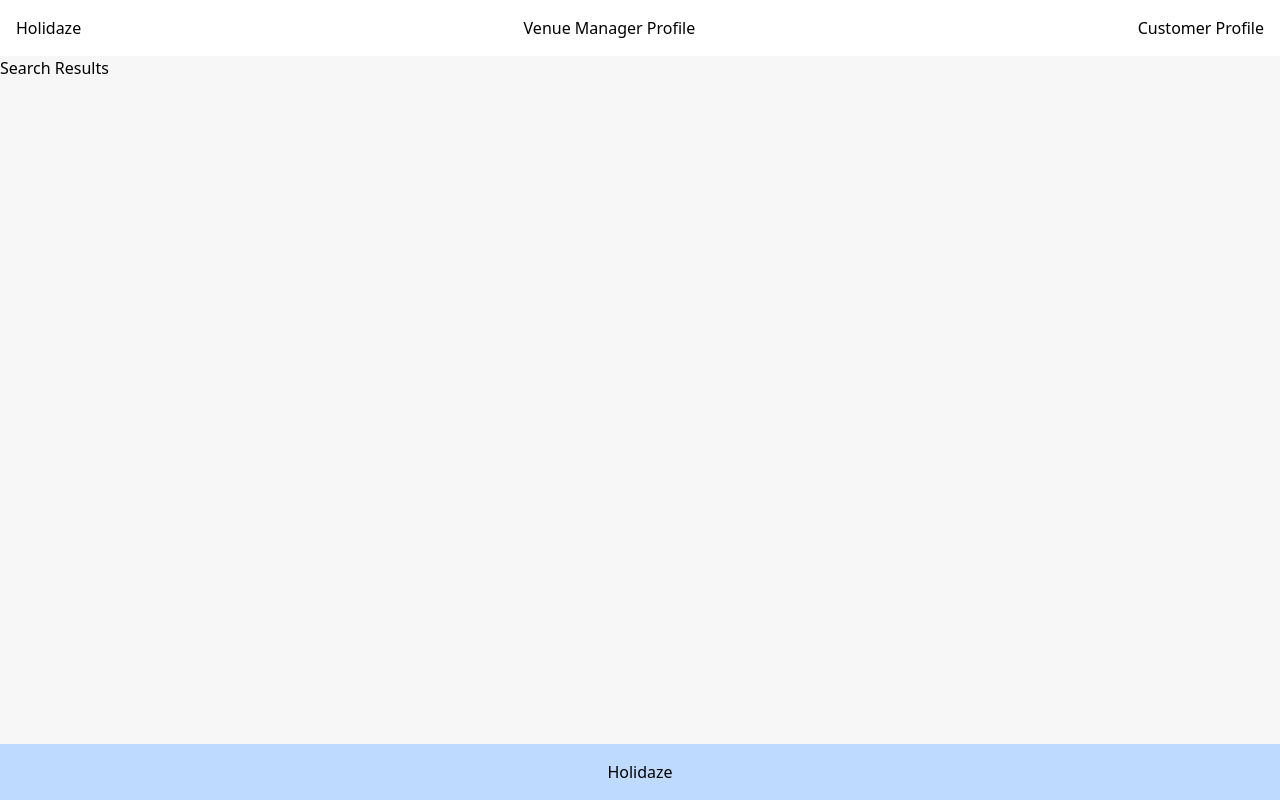
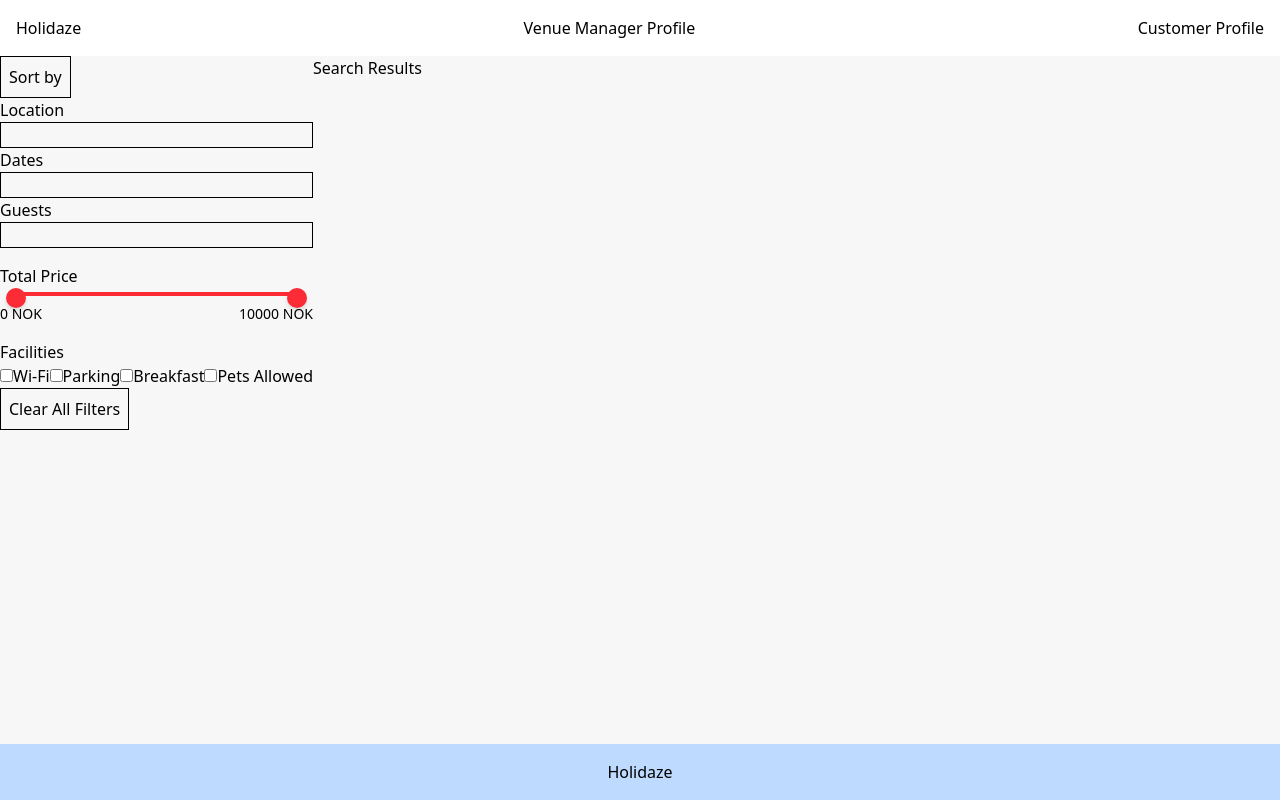
Before and after one commit to IngridOrnum/ingrid_holidaze_2025, a React (Vite) app: page /search-results in a window 1280 px wide. Built offline with nearby package versions, Linux system fonts and the light colour scheme.

Commit message:
Chore: Added price-slider to filter results

```diff
--- a/package.json
+++ b/package.json
@@ -13,6 +13,7 @@
     "@tailwindcss/vite": "^4.1.3",
     "react": "^19.0.0",
     "react-dom": "^19.0.0",
+    "react-range": "^1.10.0",
     "react-router-dom": "^7.5.0",
     "tailwindcss": "^4.1.3",
     "zustand": "^5.0.3"
--- a/src/App.jsx
+++ b/src/App.jsx
@@ -1,4 +1,3 @@
-
 import {Link} from "react-router-dom";
 
 function App() {
--- /dev/null
+++ b/src/Components/Filters/Slider.jsx
@@ -0,0 +1,42 @@
+import { Range } from "react-range";
+
+const MIN = 0;
+const MAX = 10000;
+
+export function PriceSlider({ values, setValues }) {
+    if (!Array.isArray(values) || values.length < 2) {
+        return null; // eller vis en spinner/error
+    }
+    return (
+        <div className="w-full px-4">
+            <Range
+                step={100}
+                min={MIN}
+                max={MAX}
+                values={values}
+                onChange={setValues}
+                renderTrack={({ props, children }) => (
+                    <div
+                        {...props}
+                        className="h-1 w-full rounded bg-gray-300"
+                    >
+                        <div
+                            className="h-1 bg-red-500"
+                            style={{
+                                width: `${(values[1] - values[0]) / (MAX - MIN) * 100}%`,
+                                marginLeft: `${(values[0] - MIN) / (MAX - MIN) * 100}%`,
+                            }}
+                        />
+                        {children}
+                    </div>
+                )}
+                renderThumb={({ props }) => (
+                    <div
+                        {...props}
+                        className="h-5 w-5 rounded-full bg-red-500 shadow-md cursor-pointer"
+                    />
+                )}
+            />
+        </div>
+    );
+}
--- /dev/null
+++ b/src/Components/Filters/index.jsx
@@ -0,0 +1,17 @@
+import {PriceSlider} from "./Slider.jsx";
+import { useState } from "react";
+
+export function Filters () {
+    const [priceRange, setPriceRange] = useState([0, 10000]);
+
+    return (
+        <div className="my-4">
+            <label className="block mb-1 font-medium">Total Price</label>
+            <PriceSlider values={priceRange} setValues={setPriceRange} />
+            <div className="flex justify-between text-sm mt-2">
+                <span>{priceRange[0]} NOK</span>
+                <span>{priceRange[1]} NOK</span>
+            </div>
+        </div>
+    )
+}
--- a/src/Components/Layout/Footer.jsx
+++ b/src/Components/Layout/Footer.jsx
@@ -9,6 +9,5 @@ export function Footer() {
                 </div>
             </Link>
         </footer>
-
     )
 }
--- a/src/Routes/SearchResults.jsx
+++ b/src/Routes/SearchResults.jsx
@@ -1,7 +1,39 @@
+import {Filters} from "../Components/Filters/index.jsx";
+
 export function SearchResults() {
     return (
-        <>
+        <div className={"flex"}>
+            <div className={"filter-aside"}>
+                <div className={"border border-black p-2 w-fit"}>Sort by</div>
+                <div className={"flex flex-col"}>
+                    <label>Location</label>
+                    <input className={"border border-black"}/>
+                </div>
+                <div className={"flex flex-col"}>
+                    <label>Dates</label>
+                    <input className={"border border-black"}/>
+                </div>
+                <div className={"flex flex-col"}>
+                    <label>Guests</label>
+                    <input className={"border border-black"}/>
+                </div>
+               <Filters/>
+                <div>
+                    <span>Facilities</span>
+                    <div>
+                        <input type="checkbox" name="wifi" value="wifi"/>
+                        <label htmlFor="wifi">Wi-Fi</label>
+                        <input type="checkbox" name="parking" value="parking"/>
+                        <label htmlFor="parking">Parking</label>
+                        <input type="checkbox" name="breakfast" value="breakfast"/>
+                        <label htmlFor="breakfast">Breakfast</label>
+                        <input type="checkbox" name="pets" value="pets"/>
+                        <label htmlFor="pets">Pets Allowed</label>
+                    </div>
+                </div>
+                <button className={"border border-black p-2"}>Clear All Filters</button>
+            </div>
             <h1>Search Results</h1>
-        </>
-    )
+        </div>
+)
 }
```
Also changed, not shown: 2 other files (tests, documents, lock files or other folders).
